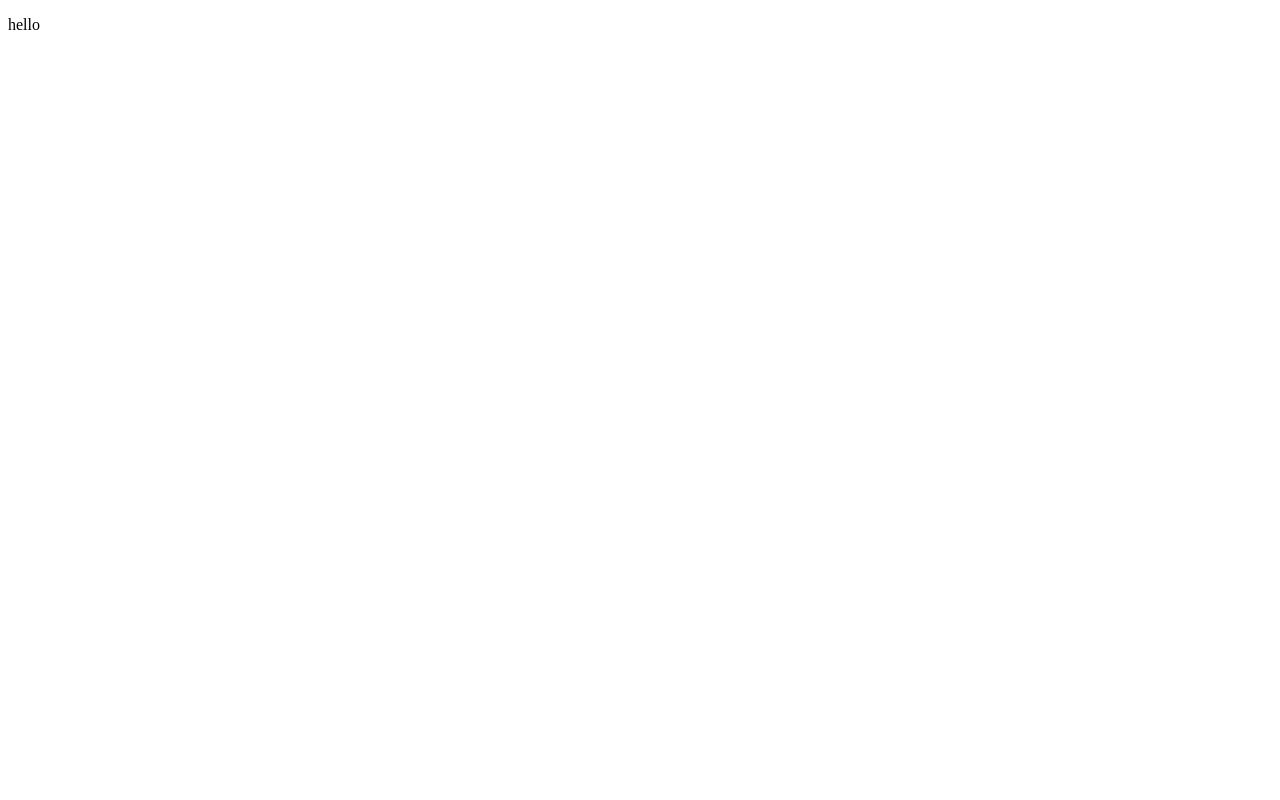
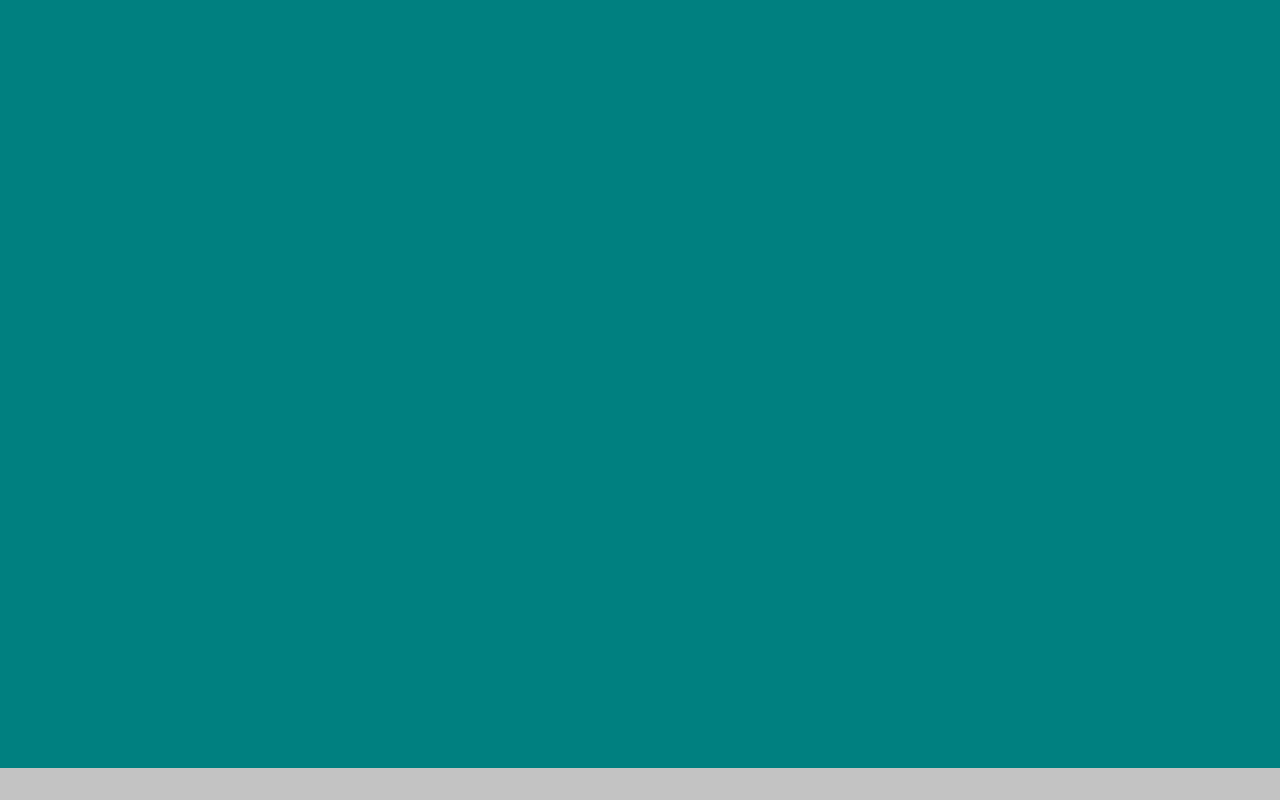
Before and after one commit to GINGANINJA323/personal-website, a React app: page / in a window 1280 px wide. Built offline with nearby package versions, Linux system fonts and the light colour scheme.

Commit message:
Components and tweaks

```diff
--- a/public/index.html
+++ b/public/index.html
@@ -1,6 +1,10 @@
 <!DOCTYPE html>
 <html>
     <head>
+        <link rel="preconnect" href="https://fonts.googleapis.com">
+        <link rel="preconnect" href="https://fonts.gstatic.com" crossorigin>
+        <link href="https://fonts.googleapis.com/css2?family=Courier+Prime&display=swap" rel="stylesheet">
+        <link href="styles.css" rel="stylesheet">
         <title>edglend</title>
     </head>
     <body>
--- a/public/styles.css
+++ b/public/styles.css
@@ -0,0 +1,13 @@
+* {
+  font-family: 'Courier Prime', monospace;
+}
+
+html {
+  height: 100vh;
+  margin: 0;
+}
+
+body {
+  min-height: 100vh;
+  margin: 0;
+}
--- a/src/app.tsx
+++ b/src/app.tsx
@@ -1,7 +1,21 @@
 import * as React from 'react';
+import styled from 'styled-components';
+import Taskbar from './components/taskbar';
+
+const Desktop = styled.div`
+    display: flex;
+    height: 100vh;
+    width: 100%;
+    background-color: #008080;
+`;
 
 const App = () => {
-    return (<p>hello</p>);
+    const [menuOpen, setMenuOpen] = React.useState(false);
+    return (
+        <Desktop>
+            <Taskbar setMenuOpen={setMenuOpen} menuOpen={menuOpen} />
+        </Desktop>
+    );
 }
 
 export default App;
--- /dev/null
+++ b/src/components/menu.tsx
@@ -0,0 +1,33 @@
+import * as React from 'react';
+import styled from 'styled-components';
+
+interface MenuProps {
+  setMenuOpen: (newState: boolean) => void;
+  menuOpen: boolean;
+}
+
+const MenuButton = styled.button`
+  width: 80px;
+  height: 1.7em;
+  align-self: center;
+  margin-left: 5px;
+  border-radius: 0px;
+`;
+
+const MenuContainer = styled.div`
+  width: 220px;
+  height: 10em;
+  background-color: #c3c3c3;
+  border-radius: 0px;
+`;
+
+const Menu = (props: MenuProps) => {
+  const { setMenuOpen, menuOpen } = props;
+  return (
+    <>
+      <MenuButton onClick={() => setMenuOpen(!menuOpen)}>Menu</MenuButton>
+    </>
+  );
+}
+
+export default Menu;
--- /dev/null
+++ b/src/components/taskbar.tsx
@@ -0,0 +1,26 @@
+import * as React from 'react';
+import { styled } from 'styled-components';
+import Menu from './menu';
+
+interface TaskbarProps {
+
+}
+
+const TaskbarContainer = styled.div`
+  position: absolute;
+  width: 100%;
+  height: 2em;
+  background-color: #c3c3c3;
+  bottom: 0;
+  display: flex;
+`;
+
+const Taskbar = (props: TaskbarProps) => {
+  return (
+    <TaskbarContainer>
+
+    </TaskbarContainer>
+  );
+}
+
+export default Taskbar;
```
Also changed, not shown: src/components/icon.tsx (added, +23 -0 lines), src/components/menu-option.tsx (added, +7 -0 lines).
